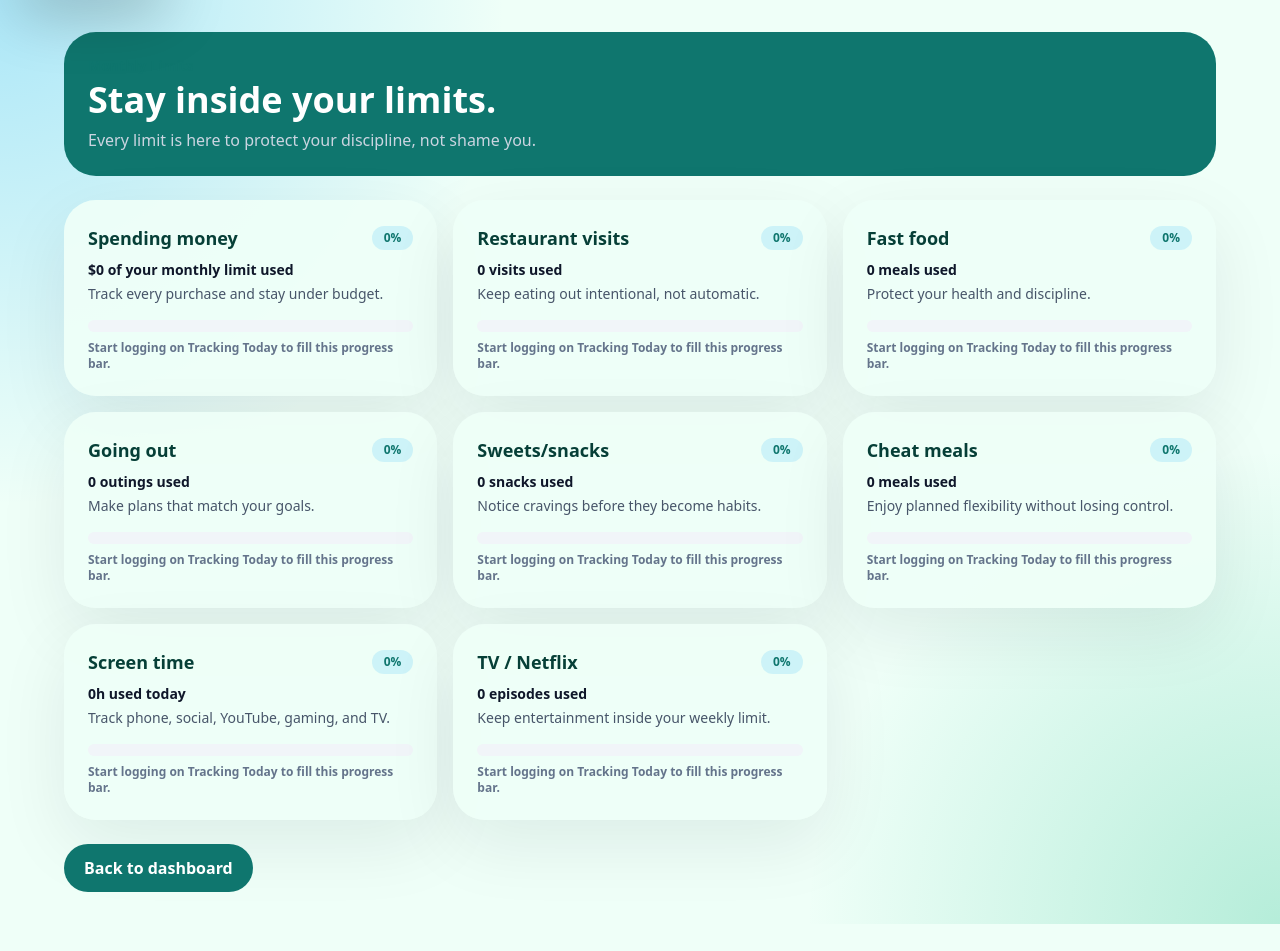
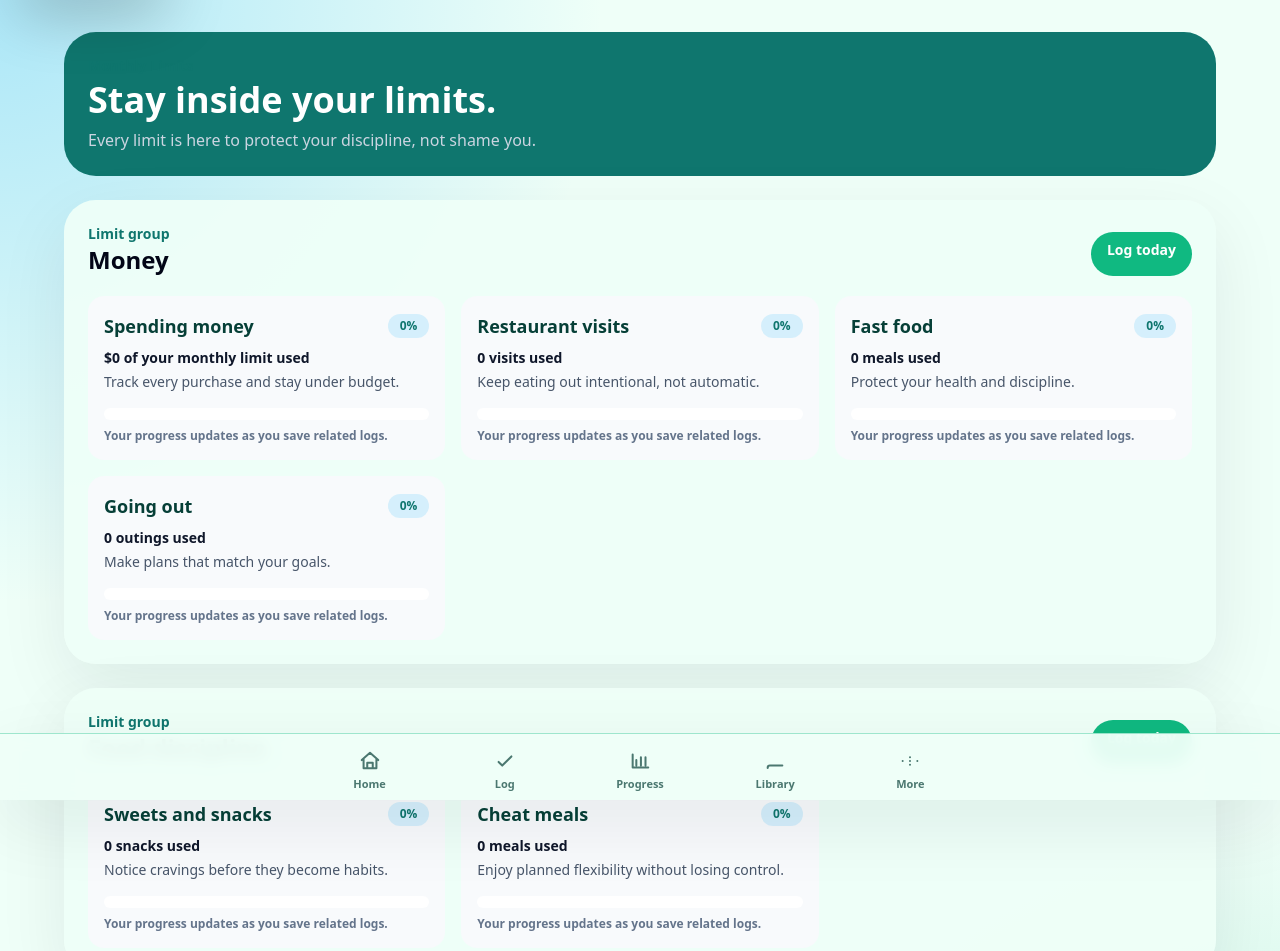
Before and after one commit to hxhhxxs/The-Challenge-, a Next.js app: page /limits in a window 1280 px wide. Shown: the top 951 px of the page. Built offline with nearby package versions, Linux system fonts and the light colour scheme.

Commit message:
Polish monthly limits copy and nav

```diff
--- a/app/limits/page.tsx
+++ b/app/limits/page.tsx
@@ -1,15 +1,31 @@
 import Link from "next/link";
+import { BottomNav } from "@/components/BottomNav";
 import { cardClass, pageBg } from "@/lib/challenge-ui";
 
-const limits = [
+const groups = [
+  {
+    title: "Money",
+    items: [
       ["Spending money", "$0 of your monthly limit used", "Track every purchase and stay under budget."],
       ["Restaurant visits", "0 visits used", "Keep eating out intentional, not automatic."],
       ["Fast food", "0 meals used", "Protect your health and discipline."],
       ["Going out", "0 outings used", "Make plans that match your goals."],
-  ["Sweets/snacks", "0 snacks used", "Notice cravings before they become habits."],
+    ],
+  },
+  {
+    title: "Food discipline",
+    items: [
+      ["Sweets and snacks", "0 snacks used", "Notice cravings before they become habits."],
       ["Cheat meals", "0 meals used", "Enjoy planned flexibility without losing control."],
+    ],
+  },
+  {
+    title: "Screens",
+    items: [
       ["Screen time", "0h used today", "Track phone, social, YouTube, gaming, and TV."],
       ["TV / Netflix", "0 episodes used", "Keep entertainment inside your weekly limit."],
+    ],
+  },
 ];
 
 export default function LimitsPage() {
@@ -22,25 +38,40 @@ export default function LimitsPage() {
           <p className="mt-2 text-slate-300">Every limit is here to protect your discipline, not shame you.</p>
         </section>
 
-        <section className="grid gap-4 md:grid-cols-2 lg:grid-cols-3">
-          {limits.map(([name, used, description]) => (
-            <div key={name} className={cardClass}>
+        {groups.map((group) => (
+          <section key={group.title} className={cardClass}>
+            <div className="flex flex-col justify-between gap-3 md:flex-row md:items-end">
+              <div>
+                <p className="text-sm font-black text-emerald-700">Limit group</p>
+                <h2 className="text-2xl font-black text-slate-950">{group.title}</h2>
+              </div>
+              <Link href="/check-in" className="rounded-full bg-emerald-600 px-4 py-2 text-sm font-black text-white">Log today</Link>
+            </div>
+            <div className="mt-5 grid gap-4 md:grid-cols-2 lg:grid-cols-3">
+              {group.items.map(([name, used, description]) => (
+                <div key={name} className="rounded-2xl bg-slate-50 p-4">
                   <div className="flex items-center justify-between gap-4">
-                <h2 className="text-lg font-black">{name}</h2>
+                    <h3 className="text-lg font-black">{name}</h3>
                     <span className="rounded-full bg-emerald-100 px-3 py-1 text-xs font-black text-emerald-800">0%</span>
                   </div>
                   <p className="mt-2 text-sm font-bold text-slate-900">{used}</p>
                   <p className="mt-1 text-sm text-slate-600">{description}</p>
-              <div className="mt-4 h-3 rounded-full bg-slate-100">
+                  <div className="mt-4 h-3 rounded-full bg-white">
                     <div className="h-3 w-0 rounded-full bg-emerald-500" />
                   </div>
-              <p className="mt-2 text-xs font-semibold text-slate-500">Start logging on Tracking Today to fill this progress bar.</p>
+                  <p className="mt-2 text-xs font-semibold text-slate-500">Your progress updates as you save related logs.</p>
                 </div>
               ))}
+            </div>
           </section>
+        ))}
 
-        <Link href="/dashboard" className="inline-block rounded-full bg-slate-950 px-5 py-3 font-black text-white">Back to dashboard</Link>
+        <div className="flex flex-wrap gap-3">
+          <Link href="/check-in" className="inline-block rounded-full bg-emerald-600 px-5 py-3 font-black text-white">Log today</Link>
+          <Link href="/settings" className="inline-block rounded-full bg-slate-100 px-5 py-3 font-black text-slate-800">Adjust settings</Link>
         </div>
+      </div>
+      <BottomNav />
     </main>
   );
 }
```
Lines whose indentation alone changed are shown as unchanged.
